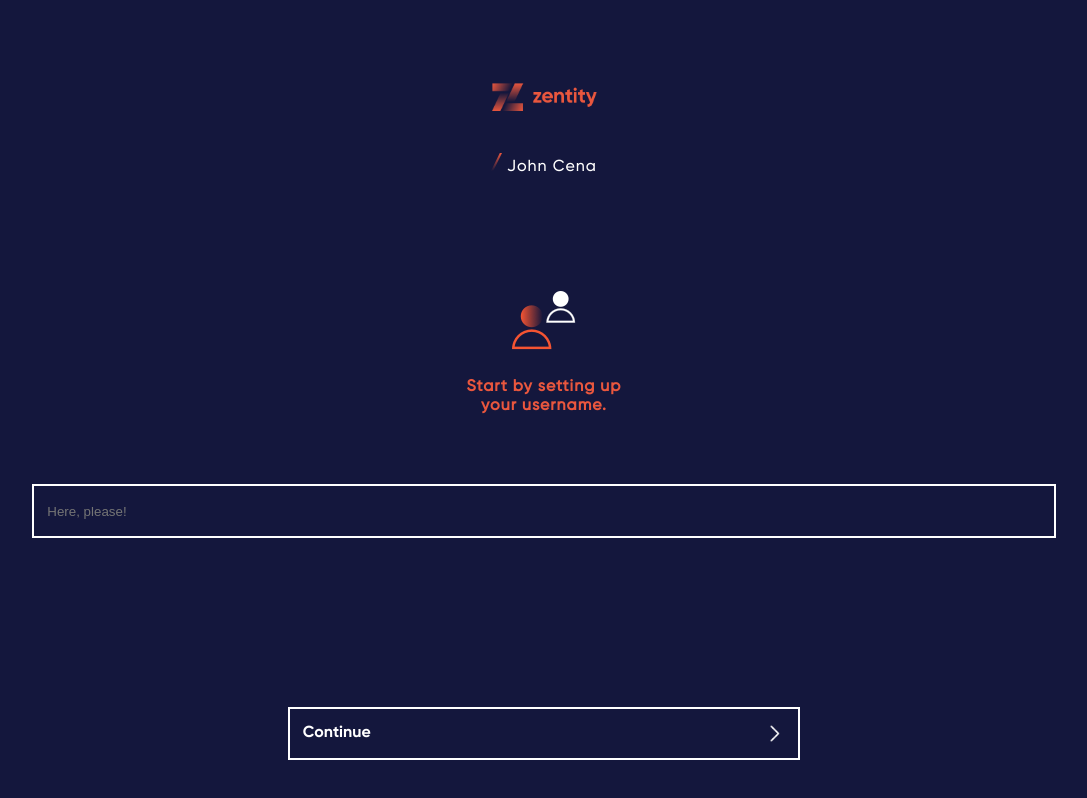
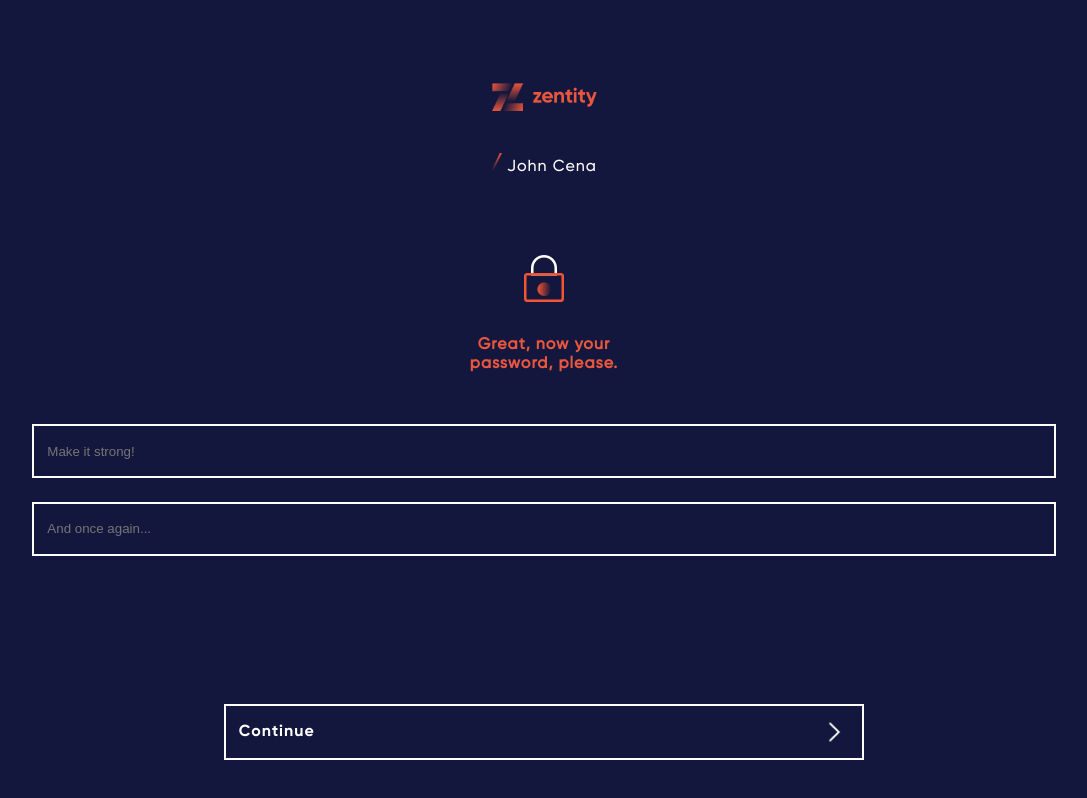
Before and after one commit to delongamateo/react-redux-login-project, a React (Create React App) app: page /setpassword in a window 1280 px wide. Shown: the whole page, without its empty margins (96-1183 px from the left). Built offline with nearby package versions, Linux system fonts and the light colour scheme.

Commit message:
routes done

```diff
--- a/package.json
+++ b/package.json
@@ -12,6 +12,7 @@
     "react-dom": "^17.0.2",
     "react-redux": "^7.2.4",
     "react-router": "^5.2.0",
+    "react-router-dom": "^5.2.0",
     "react-scripts": "4.0.3"
   },
   "scripts": {
--- a/src/App.js
+++ b/src/App.js
@@ -1,5 +1,10 @@
 import React from 'react';
 import './App.scss';
+import {
+  BrowserRouter as Router,
+  Switch,
+  Route,
+} from "react-router-dom";
 import Intro from './components/Intro/Intro'
 import SetUsername from './components/SetUsername/SetUsername'
 import SetPassword from './components/SetPassword/SetPassword'
@@ -7,9 +12,21 @@ import SetPassword from './components/SetPassword/SetPassword'
 
 function App() {
   return (
-    <div className="App">
-      <SetUsername />
-    </div>
+    <Router>
+      <div className="App">
+        <Switch>
+            <Route exact path="/">
+                <Intro />
+            </Route>
+            <Route path="/setusername">
+                <SetUsername />
+            </Route>
+            <Route path="/setpassword">
+                <SetPassword />
+            </Route>
+        </Switch>
+      </div>
+    </Router>
   );
 }
 
--- a/src/components/Intro/Intro.jsx
+++ b/src/components/Intro/Intro.jsx
@@ -1,5 +1,6 @@
 import React from 'react'
 import "../scss/form.scss"
+import { Link } from "react-router-dom";
 
 function Intro() {
     return (
@@ -16,7 +17,7 @@ function Intro() {
 
             </div>
             <div className="buttonContainer">
-                <button className="button"><strong className="buttonText">Start</strong><img src="/assets/Next White@1x.png" alt="next" className="next" /></button>
+                <Link to="/setusername" className="button"><strong className="buttonText">Start</strong><img src="/assets/Next White@1x.png" alt="next" className="next" /></Link>
             </div>
         </>
     )
--- a/src/components/SetPassword/SetPassword.jsx
+++ b/src/components/SetPassword/SetPassword.jsx
@@ -0,0 +1,27 @@
+import React from 'react'
+import "../scss/form.scss"
+import { Link } from "react-router-dom";
+
+function SetPassword() {
+    return (
+        <>
+            <div className="logoName">
+                <img src="/assets/Logo@1x.png" alt="zentity" className="zentity" />
+                <p><img src="/assets/Slash@1x.png" alt="slash" /> John Cena</p>
+            </div>
+            <div className="iconText">
+                <img src="/assets/Password@1x.png" alt="code" className="code" />
+                <h4 className="text">Great, now your<h4>password, please.</h4></h4>
+            </div>
+            <div className="form">
+                <input type="password" className="input" placeholder="Make it strong!" />
+                <input type="password" className="input" placeholder="And once again..." />
+            </div>
+            <div className="buttonContainer">
+                <Link to="/" className="button"><strong className="buttonText">Continue</strong><img src="/assets/Next White@1x.png" alt="next" className="next" /></Link>
+            </div>
+        </>
+    )
+}
+
+export default SetPassword
--- a/src/components/SetUsername/SetUsername.jsx
+++ b/src/components/SetUsername/SetUsername.jsx
@@ -1,5 +1,6 @@
 import React from 'react'
 import "../scss/form.scss"
+import {Link} from "react-router-dom"
 
 function SetUsername() {
     return (
@@ -16,7 +17,7 @@ function SetUsername() {
                 <input type="text" className="input" placeholder="Here, please!" />
             </div>
             <div className="buttonContainer">
-                <button className="button"><strong className="buttonText">Continue</strong><img src="/assets/Next White@1x.png" alt="next" className="next" /></button>
+                <Link to="/setpassword" className="button"><strong className="buttonText">Continue</strong><img src="/assets/Next White@1x.png" alt="next" className="next" /></Link>
             </div>
         </>
     )
--- a/src/components/scss/form.scss
+++ b/src/components/scss/form.scss
@@ -24,8 +24,14 @@
 }
 
 .form {
+    height: 25%;
     width: 100%;
     text-align: center;
+    display: flex;
+    flex-direction: column;
+    align-items: center;
+    justify-content: space-evenly;
+
     .input {
         width: 80%;
         color: white;
@@ -48,14 +54,14 @@
         color: #ffffff;
         background-color: #14173d;
         border: 2px solid #ffffff;
+        text-decoration: none;
         display: flex;
         align-items: center;
         justify-content: space-between;
-        width: 40%;
-        height: 4em;
+        width: 50%;
+        height: 3.5em;
 
         .buttonText {
-            font-size: 1.2em;
             margin-left: 0.8em;
             font-family: "GilroyBold";
         }
```
Also changed, not shown: 1 other file (tests, documents, lock files or other folders).
